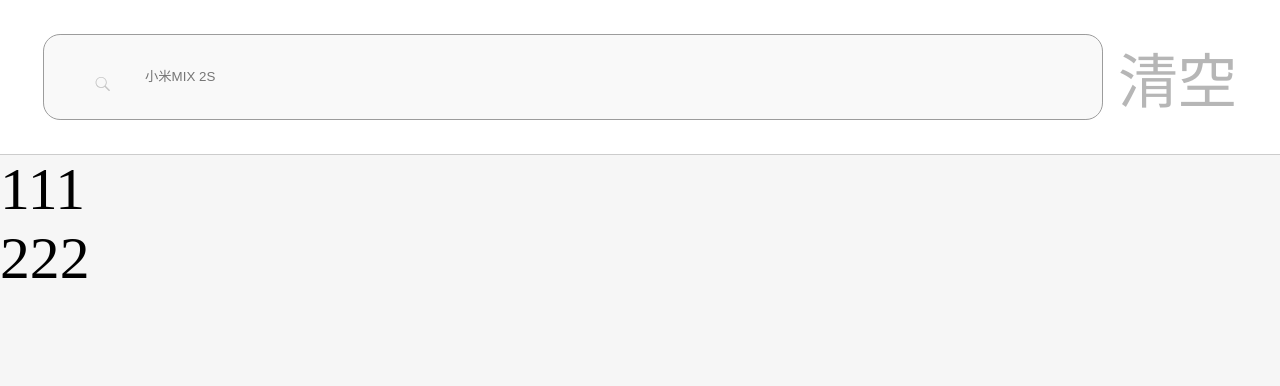
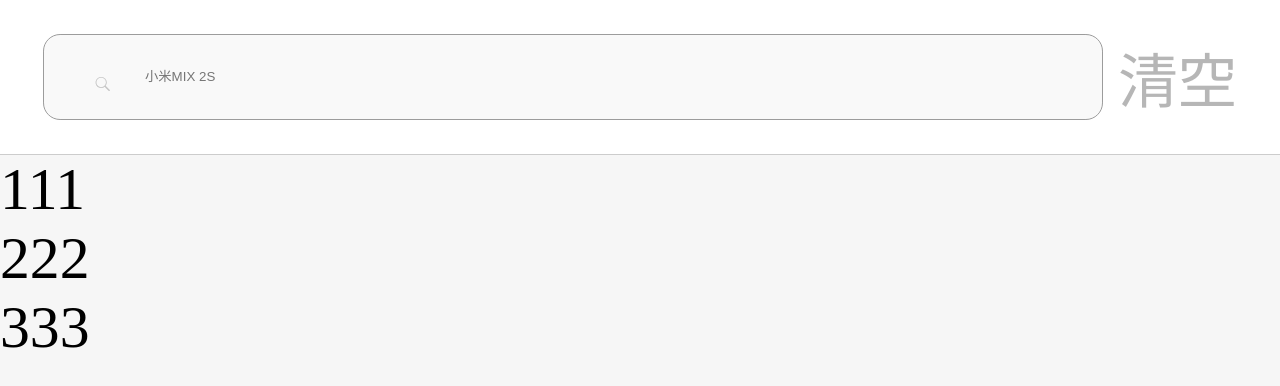
Before and after one commit to gxz3127/sanzhou, a website: page src/page/seach.html in a window 1280 px wide. Drawn offline with Linux system fonts and the light colour scheme; files whose address does not match are found by name.

Commit message:
添加seach.index

```diff
--- a/src/page/seach.html
+++ b/src/page/seach.html
@@ -25,6 +25,7 @@
                       <ul>
                           <li>111</li>
                           <li>222</li>
+                          <li>333</li>
                       </ul>
             </section>
       </div>
```
